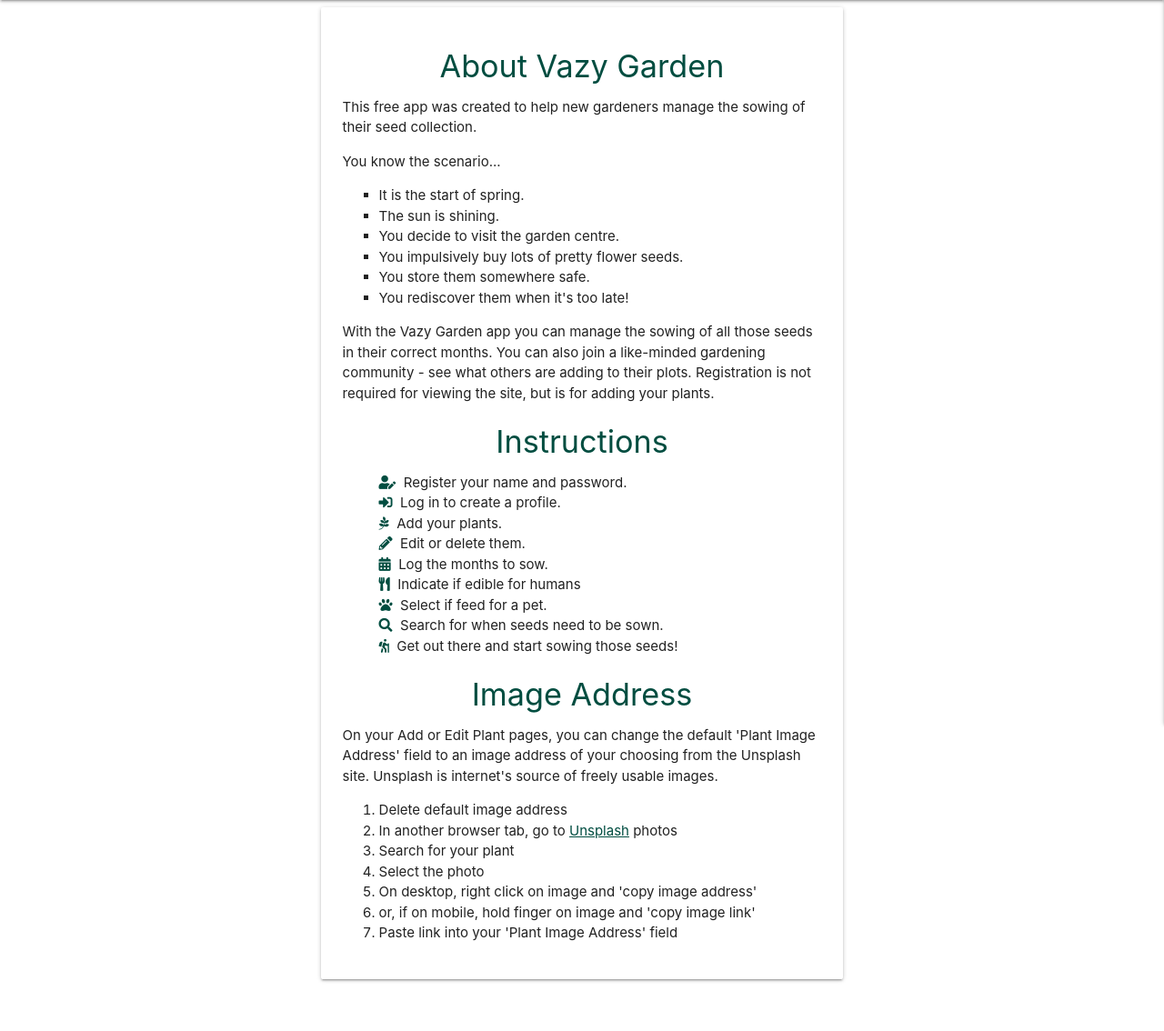
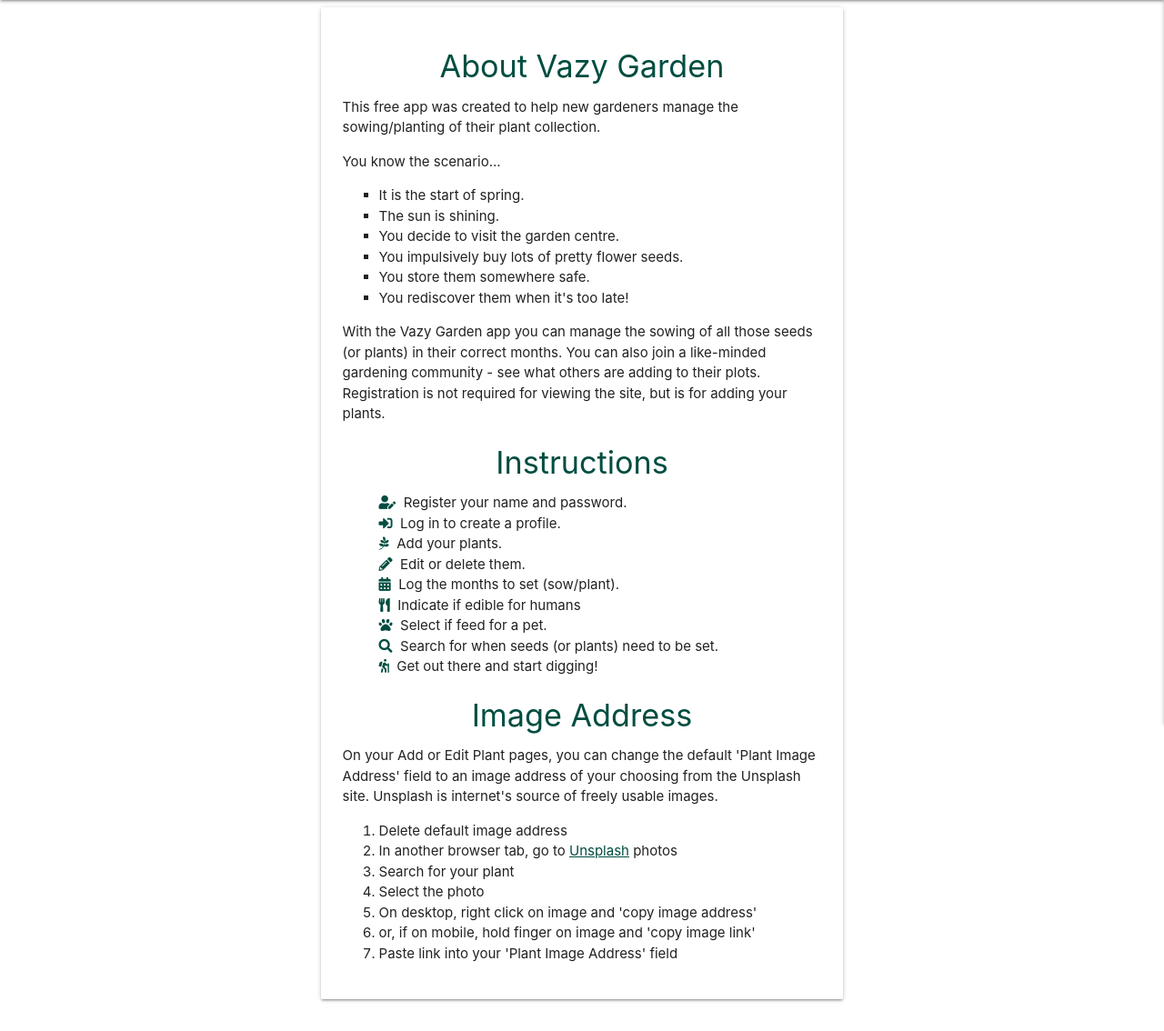
Before and after one commit to janet-dev/ci-milestone-project-3, a Flask app: page /about in a window 1280 px wide. Shown: the part 64-1198 px from the top of the page at 91% size. Before the commit the page ends 1144 px from the top, so only its background shows below. Run offline with Flask 2, Linux system fonts and the light colour scheme; some libraries are stand-ins or nearby versions.

Commit message:
Change terminology from sow to set, to include sowing or planting

```diff
--- a/templates/about.html
+++ b/templates/about.html
@@ -7,7 +7,7 @@
                 <h4 class="center-align teal-text text-darken-4">
                     About Vazy Garden
                 </h4>
-                <p>This free app was created to help new gardeners manage the sowing of their seed collection.</p>
+                <p>This free app was created to help new gardeners manage the sowing/planting of their plant collection.</p>
                 <p>You know the scenario...</p>
                 <ul class="browser-default ul-about">
                     <li>It is the start of spring.</li>
@@ -18,7 +18,7 @@
                     <li>You rediscover them when it's too late!</li>
                 </ul>
                 <p>
-                    With the Vazy Garden app you can manage the sowing of all those seeds in their correct months.
+                    With the Vazy Garden app you can manage the sowing of all those seeds (or plants) in their correct months.
                     You can also join a like-minded gardening community - see what others are adding to their plots.
                     Registration is not required for viewing the site, but is for adding your plants.
                 </p>
@@ -35,15 +35,15 @@
                     <li><i class="fas fa-pencil-alt prefix teal-text text-darken-4"></i>&nbsp;
                         Edit or delete them.</li>
                     <li><i class="fas fa-calendar-alt prefix teal-text text-darken-4"></i>&nbsp;
-                        Log the months to sow.</li>
+                        Log the months to set (sow/plant).</li>
                     <li><i class="fas fa-utensils prefix teal-text text-darken-4"></i>&nbsp;
                         Indicate if edible for humans</li>
                     <li><i class="fas fa-paw prefix teal-text text-darken-4"></i>&nbsp;
                         Select if feed for a pet.</li>
                     <li><i class="fas fa-search prefix teal-text text-darken-4"></i>&nbsp;
-                        Search for when seeds need to be sown.</li>
+                        Search for when seeds (or plants) need to be set.</li>
                     <li><i class="fas fa-hiking prefix teal-text text-darken-4"></i>&nbsp;
-                        Get out there and start sowing those seeds!</li>
+                        Get out there and start digging!</li>
                 </ul>
                 <h4 class="center-align teal-text text-darken-4">
                     Image Address
--- a/templates/plants.html
+++ b/templates/plants.html
@@ -39,7 +39,7 @@
                                     <i class="fas fa-utensils teal-text text-darken-4 tooltipped"
                                         data-position="right" data-tooltip="EDIBLE"></i>
                                 {% endif %}
-                                <br>Sow: {{ plant.sow|title }}
+                                <br>Set: {{ plant.sow|title }}
                                 {% if plant.is_done == "on" %}
                                     <i class="fas fa-check-square amber-text text-darken-4 tooltipped"
                                         data-position="right" data-tooltip="DONE"></i>
@@ -51,7 +51,7 @@
                         <div class="card-reveal">
                             <span class="card-title teal-text text-darken-4">
                                 <strong>{{ plant.plant_name|title }}</strong>
-                                <br>Sow: {{ plant.sow|title }}
+                                <br>Set: {{ plant.sow|title }}
                                 <i class="fas fa-times right"></i>
                             </span>
                             <p><strong>Description:</strong><br>
--- a/templates/profile.html
+++ b/templates/profile.html
@@ -40,7 +40,7 @@
                                         <i class="fas fa-utensils teal-text text-darken-4 tooltipped"
                                             data-position="right" data-tooltip="EDIBLE"></i>
                                     {% endif %}
-                                    <br>Sow: {{ plant.sow|title }}
+                                    <br>Set: {{ plant.sow|title }}
                                     {% if plant.is_done == "on" %}
                                     <i class="fas fa-check-square amber-text text-darken-4 tooltipped"
                                         data-position="right" data-tooltip="DONE"></i>
@@ -52,7 +52,7 @@
                             <div class="card-reveal">
                                 <span class="card-title teal-text text-darken-4">
                                     <strong>{{ plant.plant_name|title }}</strong>
-                                    <br>Sow: {{ plant.sow|title }}
+                                    <br>Set: {{ plant.sow|title }}
                                     <i class="fas fa-times right"></i>
                                 </span>
                                 <p><strong>Description:</strong><br>
```
Also changed, not shown: templates/add_plant.html (+6 -6 lines), templates/edit_plant.html (+4 -4 lines).
